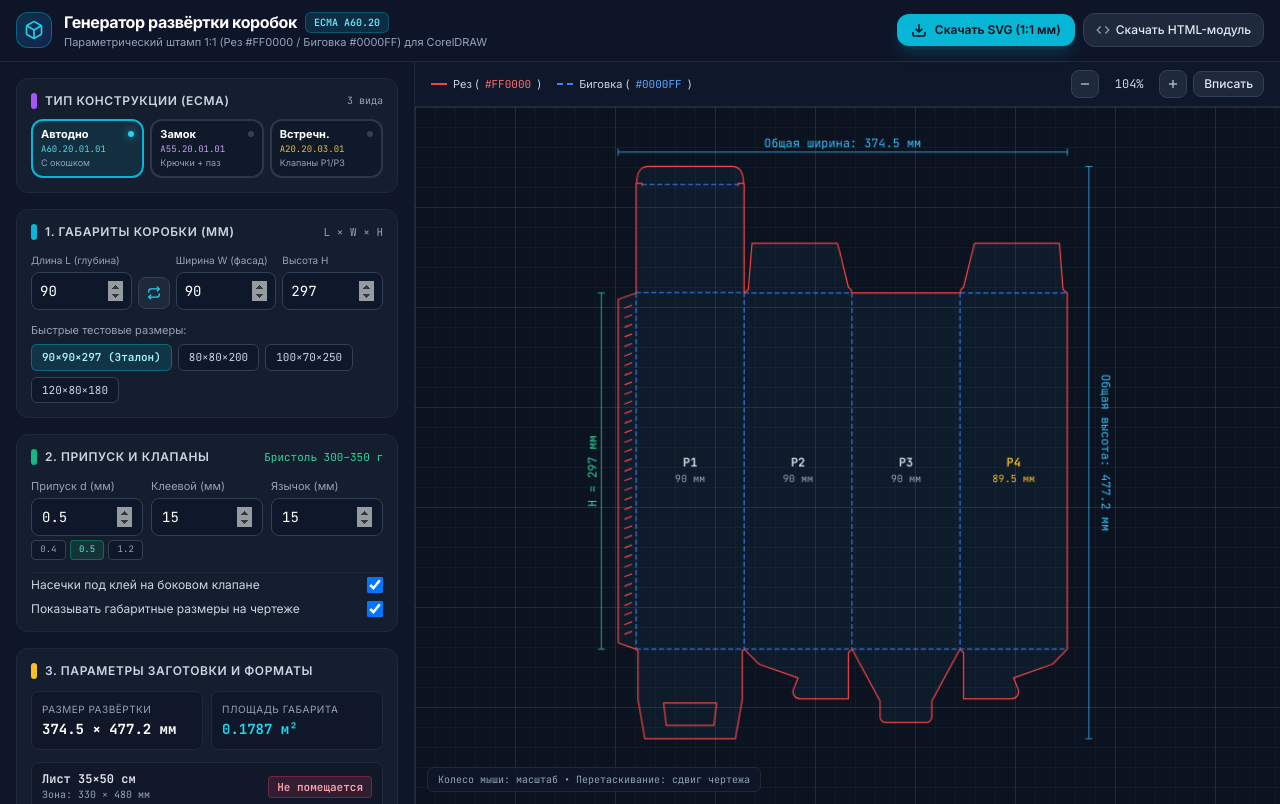
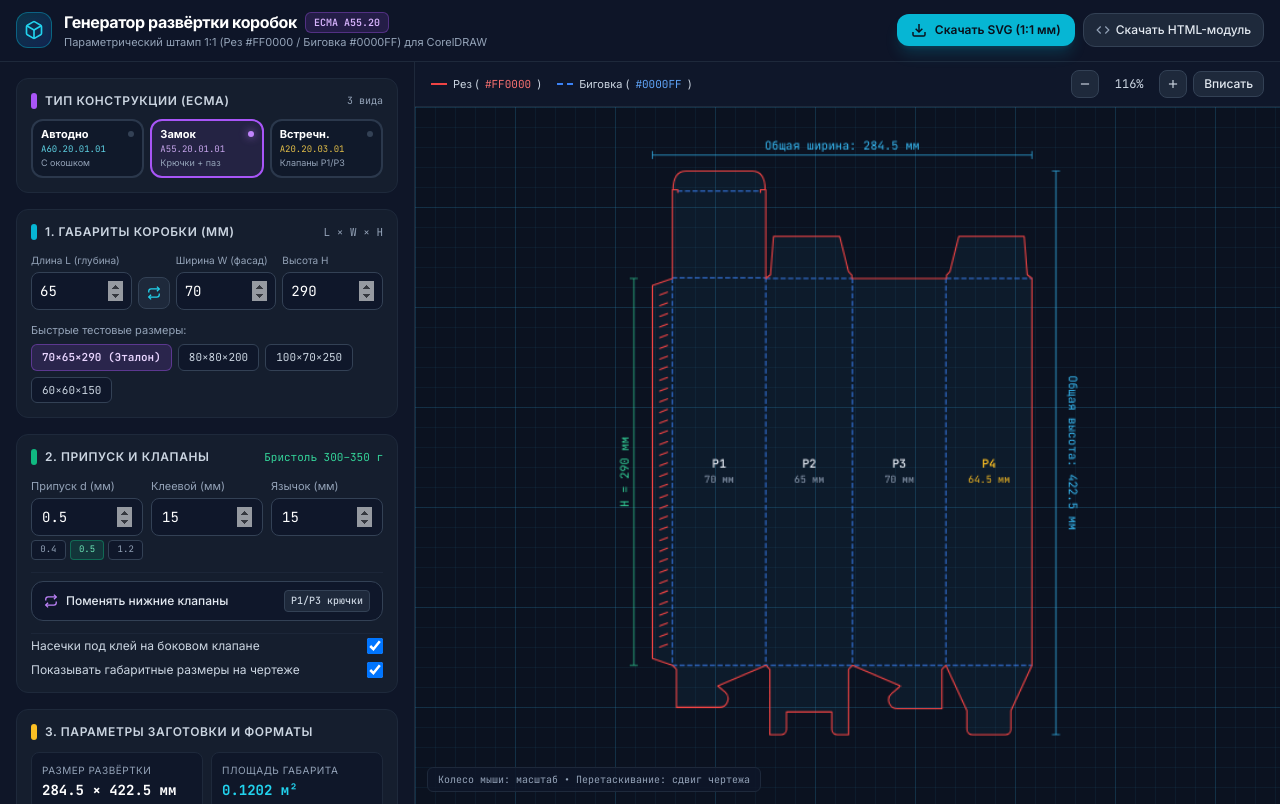
Before and after one commit to sergeyromanoff/bxgen, a plain HTML site: page index.html in a window 1280 px wide. Drawn offline with nearby package versions, Linux system fonts and the light colour scheme.

Commit message:
Update index.html

```diff
--- a/index.html
+++ b/index.html
@@ -79,7 +79,7 @@
       <div>
         <div class="flex items-center gap-2">
           <h1 class="text-sm sm:text-base font-bold text-white tracking-tight">Генератор развёртки коробок</h1>
-          <span id="headerTypeBadge" class="px-2 py-0.5 rounded-md bg-cyan-500/15 border border-cyan-500/30 text-[10px] font-mono font-semibold text-cyan-300">ECMA A60.20</span>
+          <span id="headerTypeBadge" class="px-2 py-0.5 rounded-md bg-purple-500/15 border border-purple-500/35 text-[10px] font-mono font-semibold text-purple-300">ECMA A55.20</span>
         </div>
         <p class="text-[11px] text-slate-400">Параметрический штамп 1:1 (Рез #FF0000 / Биговка #0000FF) для CorelDRAW</p>
       </div>
@@ -123,19 +123,19 @@
           </div>
 
           <div class="grid grid-cols-3 gap-1.5">
-            <button id="btnTypeAutolock" type="button" class="text-left p-2 rounded-xl border-2 border-cyan-500 bg-cyan-500/10 transition cursor-pointer">
+            <button id="btnTypeAutolock" type="button" class="text-left p-2 rounded-xl border-2 border-slate-700/80 bg-slate-900/70 hover:border-slate-600 transition cursor-pointer">
               <div class="flex items-center justify-between mb-1">
                 <span class="text-[11px] font-bold text-white leading-none">Автодно</span>
-                <span id="dotTypeAutolock" class="w-1.5 h-1.5 rounded-full bg-cyan-400 shadow-[0_0_8px_rgba(34,211,238,0.8)] shrink-0"></span>
+                <span id="dotTypeAutolock" class="w-1.5 h-1.5 rounded-full bg-slate-700 shrink-0"></span>
               </div>
               <div class="text-[9px] font-mono text-cyan-300/90 leading-tight">A60.20.01.01</div>
               <div class="text-[9px] text-slate-400 leading-tight mt-0.5">С окошком</div>
             </button>
 
-            <button id="btnTypeEcma055" type="button" class="text-left p-2 rounded-xl border-2 border-slate-700/80 bg-slate-900/70 hover:border-slate-600 transition cursor-pointer">
+            <button id="btnTypeEcma055" type="button" class="text-left p-2 rounded-xl border-2 border-purple-500 bg-purple-500/10 transition cursor-pointer">
               <div class="flex items-center justify-between mb-1">
                 <span class="text-[11px] font-bold text-white leading-none">Замок</span>
-                <span id="dotTypeEcma055" class="w-1.5 h-1.5 rounded-full bg-slate-700 shrink-0"></span>
+                <span id="dotTypeEcma055" class="w-1.5 h-1.5 rounded-full bg-purple-400 shadow-[0_0_8px_rgba(192,132,252,0.8)] shrink-0"></span>
               </div>
               <div class="text-[9px] font-mono text-purple-300/90 leading-tight">A55.20.01.01</div>
               <div class="text-[9px] text-slate-400 leading-tight mt-0.5">Крючки + паз</div>
@@ -165,7 +165,7 @@
           <div class="flex items-end gap-1.5">
             <div class="flex-1 min-w-0">
               <label for="inputL" class="block text-[10px] text-slate-400 mb-1 truncate" title="Глубина крышки и боковые панели P2, P4">Длина L (глубина)</label>
-              <input id="inputL" type="number" min="25" max="600" step="0.5" value="90" class="w-full bg-slate-900 border border-slate-700 rounded-lg px-2 py-2 text-sm font-mono text-white focus:outline-none focus:border-cyan-500 transition" />
+              <input id="inputL" type="number" min="25" max="600" step="0.5" value="65" class="w-full bg-slate-900 border border-slate-700 rounded-lg px-2 py-2 text-sm font-mono text-white focus:outline-none focus:border-cyan-500 transition" />
             </div>
 
             <button id="btnSwapLW" type="button" title="Поменять длину L и ширину W местами" class="p-2 rounded-lg bg-slate-800 hover:bg-slate-700 active:bg-slate-600 text-cyan-400 border border-slate-700 transition cursor-pointer shrink-0 mb-[1px]">
@@ -179,12 +179,12 @@
 
             <div class="flex-1 min-w-0">
               <label for="inputW" class="block text-[10px] text-slate-400 mb-1 truncate" title="Фасад P1 (с крышкой) и P3">Ширина W (фасад)</label>
-              <input id="inputW" type="number" min="25" max="600" step="0.5" value="90" class="w-full bg-slate-900 border border-slate-700 rounded-lg px-2 py-2 text-sm font-mono text-white focus:outline-none focus:border-cyan-500 transition" />
+              <input id="inputW" type="number" min="25" max="600" step="0.5" value="70" class="w-full bg-slate-900 border border-slate-700 rounded-lg px-2 py-2 text-sm font-mono text-white focus:outline-none focus:border-cyan-500 transition" />
             </div>
 
             <div class="flex-1 min-w-0">
               <label for="inputH" class="block text-[10px] text-slate-400 mb-1 truncate">Высота H</label>
-              <input id="inputH" type="number" min="30" max="900" step="0.5" value="297" class="w-full bg-slate-900 border border-slate-700 rounded-lg px-2 py-2 text-sm font-mono text-white focus:outline-none focus:border-cyan-500 transition" />
+              <input id="inputH" type="number" min="30" max="900" step="0.5" value="290" class="w-full bg-slate-900 border border-slate-700 rounded-lg px-2 py-2 text-sm font-mono text-white focus:outline-none focus:border-cyan-500 transition" />
             </div>
           </div>
 
@@ -223,6 +223,22 @@
               <label for="inputTuckH" class="block text-[11px] text-slate-400 mb-1">Язычок (мм)</label>
               <input id="inputTuckH" type="number" min="8" max="40" step="0.5" value="15" class="w-full bg-slate-900 border border-slate-700 rounded-lg px-2.5 py-2 text-sm font-mono text-white focus:outline-none focus:border-emerald-500 transition" />
             </div>
+          </div>
+
+          <!-- Переключатель порядка нижних клапанов (для ECMA A55.20) -->
+          <div id="bottomSwapWrap" class="pt-2 border-t border-slate-800/80">
+            <button id="btnSwapBottom" type="button" class="w-full px-3 py-2 rounded-xl bg-slate-900 hover:bg-slate-800 border border-purple-500/35 text-xs font-medium text-slate-200 flex items-center justify-between gap-2 transition cursor-pointer">
+              <span class="flex items-center gap-2">
+                <svg class="w-3.5 h-3.5 text-purple-400 shrink-0" viewBox="0 0 24 24" fill="none" stroke="currentColor" stroke-width="2.2">
+                  <polyline points="17 1 21 5 17 9" />
+                  <path d="M3 11V9a4 4 0 0 1 4-4h14" />
+                  <polyline points="7 23 3 19 7 15" />
+                  <path d="M21 13v2a4 4 0 0 1-4 4H3" />
+                </svg>
+                <span>Поменять нижние клапаны</span>
+              </span>
+              <span id="swapBottomBadge" class="px-1.5 py-0.5 rounded bg-slate-800 border border-slate-700 text-[10px] font-mono text-slate-300">P1/P3 крючки</span>
+            </button>
           </div>
 
           <div class="pt-1 space-y-2 border-t border-slate-800/80">
@@ -353,10 +369,11 @@
     };
 
     const state = {
-      boxType: 'autolock', // 'autolock' (ECMA A60.20.01.01) | 'ecma055' (ECMA A55.20.01.01) | 'ecma020' (ECMA A20.20.03.01)
-      L: 90,               // Длина / глубина (Панели 2, 4 и глубина крышки)
-      W: 90,               // Ширина / фасад (Панели 1, 3)
-      H: 297,              // Номинальная высота боковых стенок (P2, P3, P4)
+      boxType: 'ecma055',  // 'autolock' (ECMA A60.20.01.01) | 'ecma055' (ECMA A55.20.01.01) | 'ecma020' (ECMA A20.20.03.01)
+      bottomSwapped: false,// Сдвиг нижних клапанов на 1 панель (для A55.20: P1 паз, P2/P4 крючки, P3 язычок)
+      L: 65,               // Длина / глубина (Панели 2, 4 и глубина крышки)
+      W: 70,               // Ширина / фасад (Панели 1, 3)
+      H: 290,              // Номинальная высота боковых стенок (P2, P3, P4)
       d: 0.5,              // Припуск на толщину материала (мм) — Бристоль 300–350 г/м²
       glueW: 15,           // Ширина бокового клеевого клапана (мм)
       tuckH: 15,           // Высота запорного язычка крышки (мм)
@@ -610,103 +627,129 @@
 
       } else if (isEcma055) {
         // ---------------------------------------------------------------------
-        // ВАРИАНТ 2: ECMA A55.20.01.01 (ПОСТРОЕНО С НУЛЯ ПО ФИНАЛЬНОМУ ВЕКТОРУ)
-        // Эталон 70 × 65 × 290 мм (d = 0.5 мм):
-        // - Уступы 3.0 × 3.0 мм под 45° на P1, P2, P3
-        // - P1: глубина L/2 - 2d (31.50 мм), горловина (W/2 = 35.00, 15.50), дуга 135° R = 6.50 мм
-        // - P3: глубина L/2 (32.50 мм), горловина (W/2 = 35.00, 15.50), дуга 135° R = 6.50 мм
-        // - P2: полка паза W/2 (35.00 мм), ножки +17.00 мм (всего 52.00 мм), ширина ножек 12.50 мм, паз 34.00 мм, внутренние дуги R = 4.00 мм
-        // - P4: плечи на W/2 (35.00 мм), язычок width = slotW - 1.0 мм (33.00 мм), глубина 52.00 мм, дуги R = 4.00 мм
+        // ВАРИАНТ 2: ECMA A55.20.01.01 (ПОСТРОЕНО ПО 70X65X290 bristol 300.txt)
+        // Поддерживает 2 режима порядка нижних клапанов:
+        // - Стандарт (!bottomSwapped): P1 крючок, P2 паз, P3 крючок, P4 язычок
+        // - Сдвиг 90° (bottomSwapped): P1 паз, P2 крючок, P3 язычок, P4 крючок
         // ---------------------------------------------------------------------
         const step = Math.min(3.0, W * 0.08, L * 0.08);
-        const clearanceP1 = Math.max(0.5, 2 * d);              // 1.00 мм при d=0.5
+        const clearance = Math.max(0.5, 2 * d);                  // 1.00 мм при d=0.5
+        const swapped = !!state.bottomSwapped;
 
-        // Ось W: опорный клапан P2 и запорный язычок P4
-        const slotTopDepth = W / 2;                            // 35.00 мм при W=70
-        const lockTabH = Math.min(17.0, Math.min(W, L) * 0.28);// 17.00 мм при 70×65
-        const hSlotFlap = slotTopDepth + lockTabH;             // 52.00 мм при W=70
-        const rSlot = Math.min(4.0, lockTabH * 0.35);          // 4.00 мм при 70×65
+        // Рабочие размеры осей:
+        // lockSpan — сторона, поперёк которой складываются паз и язычок (W в стандарте, L при сдвиге)
+        // hookSpan — сторона, поперёк которой складываются встречные крючки (L в стандарте, W при сдвиге)
+        const lockSpan = swapped ? L : W;
+        const hookSpan = swapped ? W : L;
+        const slotPanelW = swapped ? p1W : p2W;                  // Ширина панели с П-образным пазом
+        const hookPanelW = swapped ? p4W : p1W;                  // Мин. ширина панели с крючком
+
+        // Параметры клапана с пазом и запорного язычка
+        const slotTopDepth = lockSpan / 2;
+        const lockTabH = Math.min(17.0, Math.min(W, L) * 0.28);
+        const hSlotFlap = slotTopDepth + lockTabH;
+        const rSlot = Math.min(4.0, lockTabH * 0.35);
         const slotTopY = yBot + slotTopDepth;
+        const tongueShoulderY = yBot + Math.max(10.0, slotTopDepth - clearance);
         const yBotDeep = yBot + hSlotFlap;
 
-        const outerSpan2 = Math.max(14.0, p2W - 2 * step);     // 59.00 мм при L=65
-        const slotW = Math.max(8.0, Math.min(outerSpan2 - 2 * (rSlot + 2.0), outerSpan2 * (34.0 / 59.0))); // 34.00 мм
-        const tongueW = Math.max(6.0, slotW - 1.0);            // 33.00 мм (зазор по 0.5 мм на сторону)
+        const outerSpanSlot = Math.max(14.0, slotPanelW - 2 * step);
+        const slotW = Math.max(8.0, Math.min(outerSpanSlot - 2 * (rSlot + 2.0), outerSpanSlot * (34.0 / 59.0)));
+        const tongueW = Math.max(6.0, slotW - 1.0);
 
-        // Ось L: встречные крючковые клапаны P1 и P3
-        const hP3 = Math.max(14.0, L / 2);                     // 32.50 мм при L=65
-        const hP1 = Math.max(13.0, hP3 - clearanceP1);         // 31.50 мм при L=65, d=0.5
-        const throatX = W / 2;                                 // 35.00 мм при W=70
-        const throatY = hP1 * (15.5 / 31.5);                   // 15.50 мм при L=65
-        const rHook = Math.min(6.5, (hP1 - throatY) * 0.40625);// 6.50 мм при L=65
-        const arcH = rHook * (1 + Math.SQRT1_2);               // 11.096 мм
-        const arcDx = rHook * Math.SQRT1_2;                    // 4.596 мм
-        const diagDy1 = Math.max(0.5, (hP1 - throatY) - arcH); // 4.904 мм
-        const diagDy3 = Math.max(0.5, (hP3 - throatY) - arcH); // 5.904 мм
+        // Параметры встречных крючковых клапанов (горловина на hookPanelW/2 + 2d, поднутрение 40°)
+        const hHookDeep = Math.max(14.0, hookSpan / 2);          // Глубокий крючок (P3 в стандарте, P4 при сдвиге)
+        const hHookShallow = Math.max(13.0, hHookDeep - clearance); // Короткий крючок на -2d (P1 в стандарте, P2 при сдвиге)
+        const throatX = Math.min(hookPanelW - step - 6.0, (swapped ? L : W) / 2 + clearance);
+        const throatY = hHookShallow * (15.5 / 31.5);
+        const rHook = Math.min(6.5, (hHookShallow - throatY) * 0.40625);
+        const hookAlpha = 40.0 * Math.PI / 180;
+        const arcH = rHook * (1 + Math.cos(hookAlpha));
+        const arcDx = rHook * Math.sin(hookAlpha);
+        const diagDyShallow = Math.max(0.5, (hHookShallow - throatY) - arcH);
+        const diagDxShallow = diagDyShallow / Math.tan(hookAlpha);
+        const diagDyDeep = Math.max(0.5, (hHookDeep - throatY) - arcH);
+        const diagDxDeep = diagDyDeep / Math.tan(hookAlpha);
 
-        // 1. Клапан P4 (x5 -> x4): трапециевидный запорный язычок
-        const cx4 = (x4 + x5) / 2;
-        const t4Right = cx4 + tongueW / 2;
-        const t4Left = cx4 - tongueW / 2;
+        // Вспомогательные построители 4 типов клапанов при обходе по часовой стрелке (xRight -> xLeft)
+        const appendTongue = (xL, xR) => {
+          const cx = (xL + xR) / 2;
+          const tR = cx + tongueW / 2;
+          const tL = cx - tongueW / 2;
+          outer.push(`L ${f(tR)} ${f(tongueShoulderY)}`);
+          outer.push(`L ${f(tR)} ${f(yBotDeep - rSlot)}`);
+          outer.push(`A ${f(rSlot)} ${f(rSlot)} 0 0 1 ${f(tR - rSlot)} ${f(yBotDeep)}`);
+          outer.push(`L ${f(tL + rSlot)} ${f(yBotDeep)}`);
+          outer.push(`A ${f(rSlot)} ${f(rSlot)} 0 0 1 ${f(tL)} ${f(yBotDeep - rSlot)}`);
+          outer.push(`L ${f(tL)} ${f(tongueShoulderY)}`);
+          outer.push(`L ${f(xL)} ${f(yBot)}`);
+        };
 
-        outer.push(`L ${f(t4Right)} ${f(slotTopY)}`);
-        outer.push(`L ${f(t4Right)} ${f(yBotDeep - rSlot)}`);
-        outer.push(`A ${f(rSlot)} ${f(rSlot)} 0 0 1 ${f(t4Right - rSlot)} ${f(yBotDeep)}`);
-        outer.push(`L ${f(t4Left + rSlot)} ${f(yBotDeep)}`);
-        outer.push(`A ${f(rSlot)} ${f(rSlot)} 0 0 1 ${f(t4Left)} ${f(yBotDeep - rSlot)}`);
-        outer.push(`L ${f(t4Left)} ${f(slotTopY)}`);
-        outer.push(`L ${f(x4)} ${f(yBot)}`);
+        const appendSlot = (xL, xR) => {
+          const cx = (xL + xR) / 2;
+          const sR = cx + slotW / 2;
+          const sL = cx - slotW / 2;
+          outer.push(`L ${f(xR - step)} ${f(yBot + step)}`);
+          outer.push(`L ${f(xR - step)} ${f(yBotDeep)}`);
+          outer.push(`L ${f(sR + rSlot)} ${f(yBotDeep)}`);
+          outer.push(`A ${f(rSlot)} ${f(rSlot)} 0 0 1 ${f(sR)} ${f(yBotDeep - rSlot)}`);
+          outer.push(`L ${f(sR)} ${f(slotTopY)}`);
+          outer.push(`L ${f(sL)} ${f(slotTopY)}`);
+          outer.push(`L ${f(sL)} ${f(yBotDeep - rSlot)}`);
+          outer.push(`A ${f(rSlot)} ${f(rSlot)} 0 0 1 ${f(sL - rSlot)} ${f(yBotDeep)}`);
+          outer.push(`L ${f(xL + step)} ${f(yBotDeep)}`);
+          outer.push(`L ${f(xL + step)} ${f(yBot + step)}`);
+          outer.push(`L ${f(xL)} ${f(yBot)}`);
+        };
 
-        // 2. Клапан P3 (x4 -> x3): правый крючковый клапан (глубина L/2)
-        const p3ThroatX = x3 + throatX;
-        const p3ThroatY = yBot + throatY;
-        const p3ArcEndX = p3ThroatX - diagDy3;
-        const p3ArcEndY = p3ThroatY + diagDy3;
-        const p3ArcStartX = p3ArcEndX + arcDx;
-        const p3BotY = yBot + hP3;
+        const appendHookRight = (xL, xR) => {
+          const tX = xL + throatX;
+          const tY = yBot + throatY;
+          const arcEndX = tX - diagDxDeep;
+          const arcEndY = tY + diagDyDeep;
+          const arcStartX = arcEndX + arcDx;
+          const botY = yBot + hHookDeep;
+          outer.push(`L ${f(xR - step)} ${f(yBot + step)}`);
+          outer.push(`L ${f(xR - step)} ${f(botY)}`);
+          outer.push(`L ${f(arcStartX)} ${f(botY)}`);
+          outer.push(`A ${f(rHook)} ${f(rHook)} 0 0 1 ${f(arcEndX)} ${f(arcEndY)}`);
+          outer.push(`L ${f(tX)} ${f(tY)}`);
+          outer.push(`L ${f(xL)} ${f(yBot)}`);
+        };
 
-        outer.push(`L ${f(x4 - step)} ${f(yBot + step)}`);
-        outer.push(`L ${f(x4 - step)} ${f(p3BotY)}`);
-        outer.push(`L ${f(p3ArcStartX)} ${f(p3BotY)}`);
-        outer.push(`A ${f(rHook)} ${f(rHook)} 0 0 1 ${f(p3ArcEndX)} ${f(p3ArcEndY)}`);
-        outer.push(`L ${f(p3ThroatX)} ${f(p3ThroatY)}`);
-        outer.push(`L ${f(x3)} ${f(yBot)}`);
+        const appendHookLeft = (xL, xR) => {
+          const tX = xR - throatX;
+          const tY = yBot + throatY;
+          const arcEndX = tX + diagDxShallow;
+          const arcEndY = tY + diagDyShallow;
+          const arcStartX = arcEndX - arcDx;
+          const botY = yBot + hHookShallow;
+          outer.push(`L ${f(tX)} ${f(tY)}`);
+          outer.push(`L ${f(arcEndX)} ${f(arcEndY)}`);
+          outer.push(`A ${f(rHook)} ${f(rHook)} 0 0 1 ${f(arcStartX)} ${f(botY)}`);
+          outer.push(`L ${f(xL + step)} ${f(botY)}`);
+          outer.push(`L ${f(xL + step)} ${f(yBot + step)}`);
+          outer.push(`L ${f(xL)} ${f(yBot)}`);
+        };
 
-        // 3. Клапан P2 (x3 -> x2): опорный клапан с П-образным пазом (внешние углы острые 90°, внутренние R = 4.0 мм)
-        const cx2 = (x2 + x3) / 2;
-        const slotRight = cx2 + slotW / 2;
-        const slotLeft = cx2 - slotW / 2;
-
-        outer.push(`L ${f(x3 - step)} ${f(yBot + step)}`);
-        outer.push(`L ${f(x3 - step)} ${f(yBotDeep)}`);
-        outer.push(`L ${f(slotRight + rSlot)} ${f(yBotDeep)}`);
-        outer.push(`A ${f(rSlot)} ${f(rSlot)} 0 0 1 ${f(slotRight)} ${f(yBotDeep - rSlot)}`);
-        outer.push(`L ${f(slotRight)} ${f(slotTopY)}`);
-        outer.push(`L ${f(slotLeft)} ${f(slotTopY)}`);
-        outer.push(`L ${f(slotLeft)} ${f(yBotDeep - rSlot)}`);
-        outer.push(`A ${f(rSlot)} ${f(rSlot)} 0 0 1 ${f(slotLeft - rSlot)} ${f(yBotDeep)}`);
-        outer.push(`L ${f(x2 + step)} ${f(yBotDeep)}`);
-        outer.push(`L ${f(x2 + step)} ${f(yBot + step)}`);
-        outer.push(`L ${f(x2)} ${f(yBot)}`);
-
-        // 4. Клапан P1 (x2 -> x1): левый крючковый клапан (глубина L/2 - 2d)
-        const p1ThroatX = x2 - throatX;
-        const p1ThroatY = yBot + throatY;
-        const p1ArcEndX = p1ThroatX + diagDy1;
-        const p1ArcEndY = p1ThroatY + diagDy1;
-        const p1ArcStartX = p1ArcEndX - arcDx;
-        const p1BotY = yBot + hP1;
-
-        outer.push(`L ${f(p1ThroatX)} ${f(p1ThroatY)}`);
-        outer.push(`L ${f(p1ArcEndX)} ${f(p1ArcEndY)}`);
-        outer.push(`A ${f(rHook)} ${f(rHook)} 0 0 1 ${f(p1ArcStartX)} ${f(p1BotY)}`);
-        outer.push(`L ${f(x1 + step)} ${f(p1BotY)}`);
-        outer.push(`L ${f(x1 + step)} ${f(yBot + step)}`);
-        outer.push(`L ${f(x1)} ${f(yBot)}`);
+        if (!swapped) {
+          // Стандарт: P4 язычок -> P3 правый крючок -> P2 паз -> P1 левый крючок
+          appendTongue(x4, x5);
+          appendHookRight(x3, x4);
+          appendSlot(x2, x3);
+          appendHookLeft(x1, x2);
+          bottomInfoHtml = `A55.20.01.01: язычок P4 <span class="text-slate-200">${f(tongueW)} мм</span> / паз P2 <span class="text-emerald-300">${f(slotW)} мм</span>`;
+        } else {
+          // Сдвиг 90°: P4 правый крючок -> P3 язычок -> P2 левый крючок -> P1 паз
+          appendHookRight(x4, x5);
+          appendTongue(x3, x4);
+          appendHookLeft(x2, x3);
+          appendSlot(x1, x2);
+          bottomInfoHtml = `A55.20 (сдвиг): язычок P3 <span class="text-slate-200">${f(tongueW)} мм</span> / паз P1 <span class="text-emerald-300">${f(slotW)} мм</span>`;
+        }
 
         extraCreases.push({ x1: x1, y1: yBot, x2: x5, y2: yBot });
-        maxBottomDepth = Math.max(hP3, hSlotFlap);
-        bottomInfoHtml = `A55.20.01.01: язычок P4 <span class="text-slate-200">${f(tongueW)} мм</span> / паз P2 <span class="text-emerald-300">${f(slotW)} мм</span>`;
+        maxBottomDepth = Math.max(hHookDeep, hSlotFlap);
 
       } else {
         // ---------------------------------------------------------------------
@@ -922,8 +965,30 @@
     }
 
     // =========================================================================
-    // ОБНОВЛЕНИЕ КНОПОК ТИПА КОРОБКИ И ПРЕСЕТОВ
+    // ОБНОВЛЕНИЕ КНОПОК ТИПА КОРОБКИ, ПЕРЕКЛЮЧАТЕЛЯ КЛАПАНОВ И ПРЕСЕТОВ
     // =========================================================================
+    function syncBottomSwapUI() {
+      const wrap = document.getElementById('bottomSwapWrap');
+      const btn = document.getElementById('btnSwapBottom');
+      const badge = document.getElementById('swapBottomBadge');
+
+      if (state.boxType !== 'ecma055') {
+        wrap.classList.add('hidden');
+        return;
+      }
+      wrap.classList.remove('hidden');
+
+      if (state.bottomSwapped) {
+        btn.className = 'w-full px-3 py-2 rounded-xl bg-purple-500/15 hover:bg-purple-500/20 border border-purple-500/60 text-xs font-medium text-purple-100 flex items-center justify-between gap-2 transition cursor-pointer';
+        badge.textContent = 'P2/P4 крючки';
+        badge.className = 'px-1.5 py-0.5 rounded bg-purple-500/25 border border-purple-400/40 text-[10px] font-mono text-purple-200 font-semibold';
+      } else {
+        btn.className = 'w-full px-3 py-2 rounded-xl bg-slate-900 hover:bg-slate-800 border border-slate-700 text-xs font-medium text-slate-200 flex items-center justify-between gap-2 transition cursor-pointer';
+        badge.textContent = 'P1/P3 крючки';
+        badge.className = 'px-1.5 py-0.5 rounded bg-slate-800 border border-slate-700 text-[10px] font-mono text-slate-300';
+      }
+    }
+
     function syncTypeUI() {
       const t = state.boxType;
 
@@ -972,6 +1037,8 @@
         document.getElementById(c.id).className = c.active ? c.activeCls : inactiveBtn;
         document.getElementById(c.dot).className = c.active ? c.dotCls : inactiveDot;
       });
+
+      syncBottomSwapUI();
 
       // Пресеты
       const presets = PRESETS_BY_TYPE[t] || PRESETS_BY_TYPE.autolock;
@@ -1128,7 +1195,9 @@
       const h = f(g.totalH);
       const typeLabel = g.isEcma020
         ? 'ECMA-A20.20.03.01'
-        : (g.isEcma055 ? 'ECMA-A55.20.01.01' : 'ECMA-A60.20.01.01');
+        : (g.isEcma055
+            ? (state.bottomSwapped ? 'ECMA-A55.20.01.01-SWAP' : 'ECMA-A55.20.01.01')
+            : 'ECMA-A60.20.01.01');
 
       const creaseLines = g.creases
         .map(c => `    <line x1="${f(c.x1)}" y1="${f(c.y1)}" x2="${f(c.x2)}" y2="${f(c.y2)}" />`)
@@ -1230,6 +1299,12 @@ ${innerPaths}${notchLines ? '\n' + notchLines : ''}
       document.getElementById('btnTypeEcma055').addEventListener('click', () => setBoxType('ecma055'));
       document.getElementById('btnTypeEcma020').addEventListener('click', () => setBoxType('ecma020'));
 
+      document.getElementById('btnSwapBottom').addEventListener('click', () => {
+        state.bottomSwapped = !state.bottomSwapped;
+        syncBottomSwapUI();
+        render();
+      });
+
       const bindNum = (id, key) => {
         const el = document.getElementById(id);
         el.addEventListener('input', () => {
@@ -1279,7 +1354,9 @@ ${innerPaths}${notchLines ? '\n' + notchLines : ''}
         const svgText = buildCleanExportSvg();
         const tag = state.boxType === 'ecma020'
           ? 'ECMA-A20.20'
-          : (state.boxType === 'ecma055' ? 'ECMA-A55.20' : 'ECMA-A60.20');
+          : (state.boxType === 'ecma055'
+              ? (state.bottomSwapped ? 'ECMA-A55.20_SWAP' : 'ECMA-A55.20')
+              : 'ECMA-A60.20');
         const fname = `BOX_${tag}_${f(state.W)}x${f(state.L)}x${f(state.H)}mm.svg`;
         downloadFile(svgText, fname, 'image/svg+xml;charset=utf-8');
         showToast(`Сохранён 1:1 макет: ${fname}`);
```
